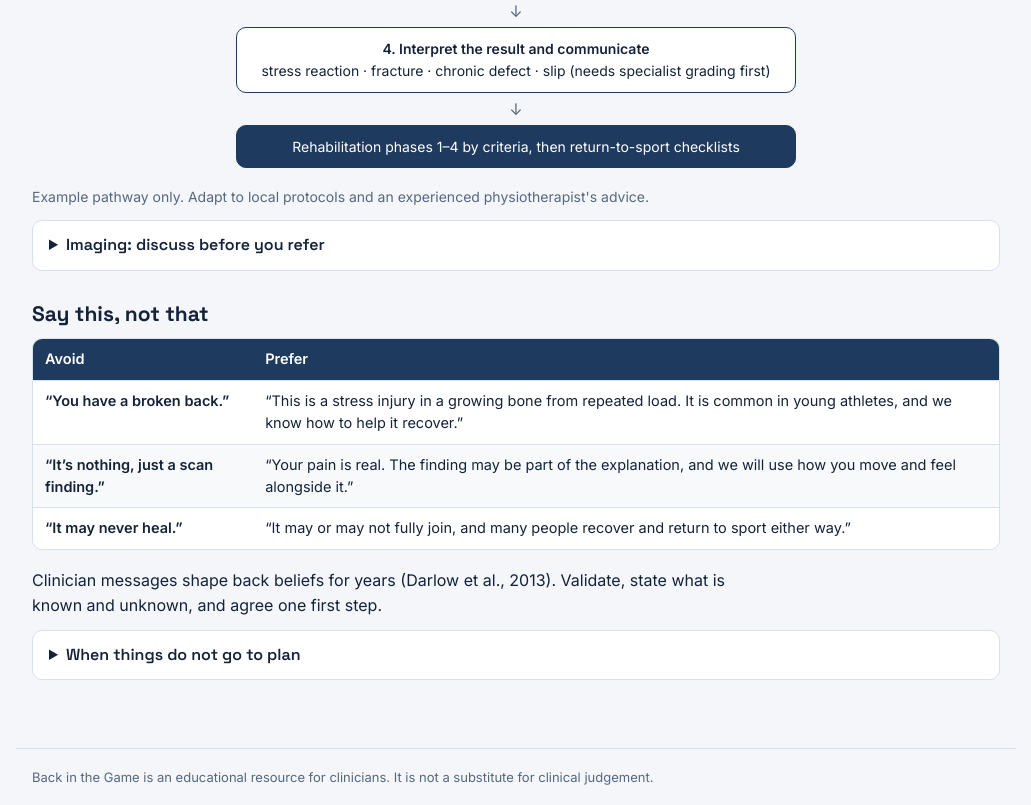
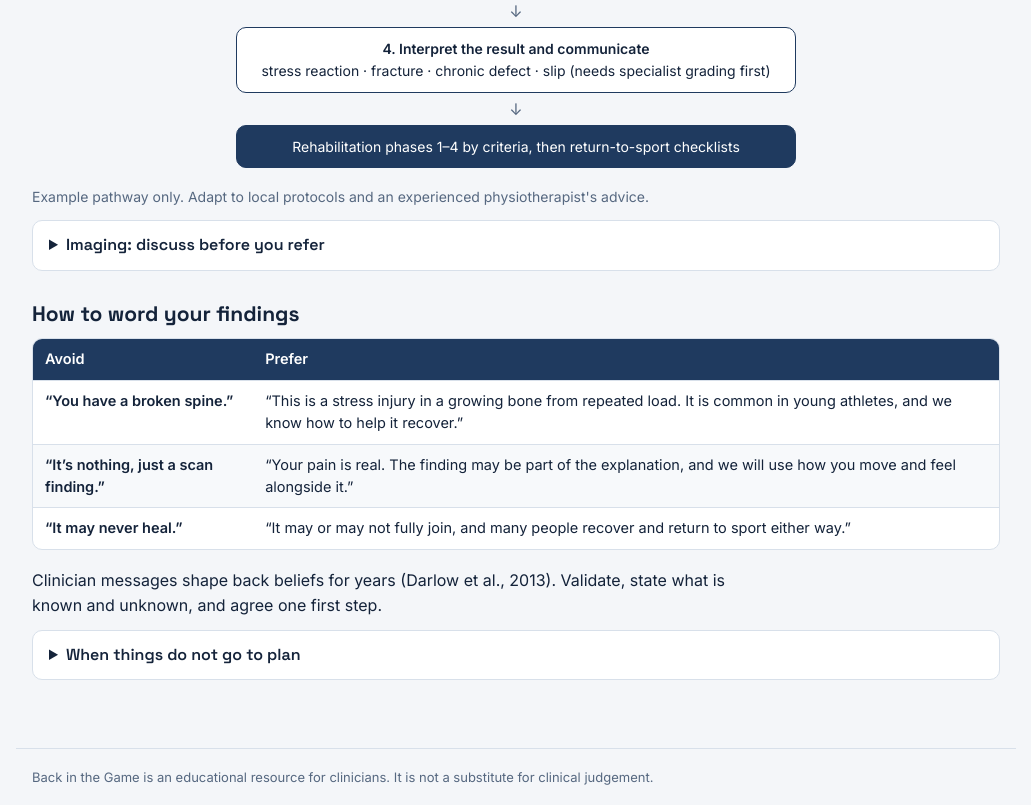
Before and after one commit to kanecousins/Back-In-The-Game-, a plain HTML site: page assess.html in a window 1280 px wide. Shown: the part 2361-3166 px from the top of the page, without its empty margins (124-1155 px from the left). Drawn offline with Linux system fonts and the light colour scheme.

Commit message:
Assess: rename wording section and update example phrase
Co-Authored-By: Claude Opus 5.5 <noreply@anthropic.com>
Claude-Session: https://claude.ai/code/session_01BosYQWU7KBfHmUpwv8zkF3

```diff
--- a/assess.html
+++ b/assess.html
@@ -234,7 +234,7 @@
             </p>
           </div>
         </details>
-        <h2>Say this, not that</h2>
+        <h2>How to word your findings</h2>
         <div class="tw">
           <table class="">
             <thead>
@@ -245,7 +245,7 @@
             </thead>
             <tbody>
               <tr>
-                <td>“You have a broken back.”</td>
+                <td>“You have a broken spine.”</td>
                 <td>
                   “This is a stress injury in a growing bone from repeated load. It is common in young
                   athletes, and we know how to help it recover.”
```
